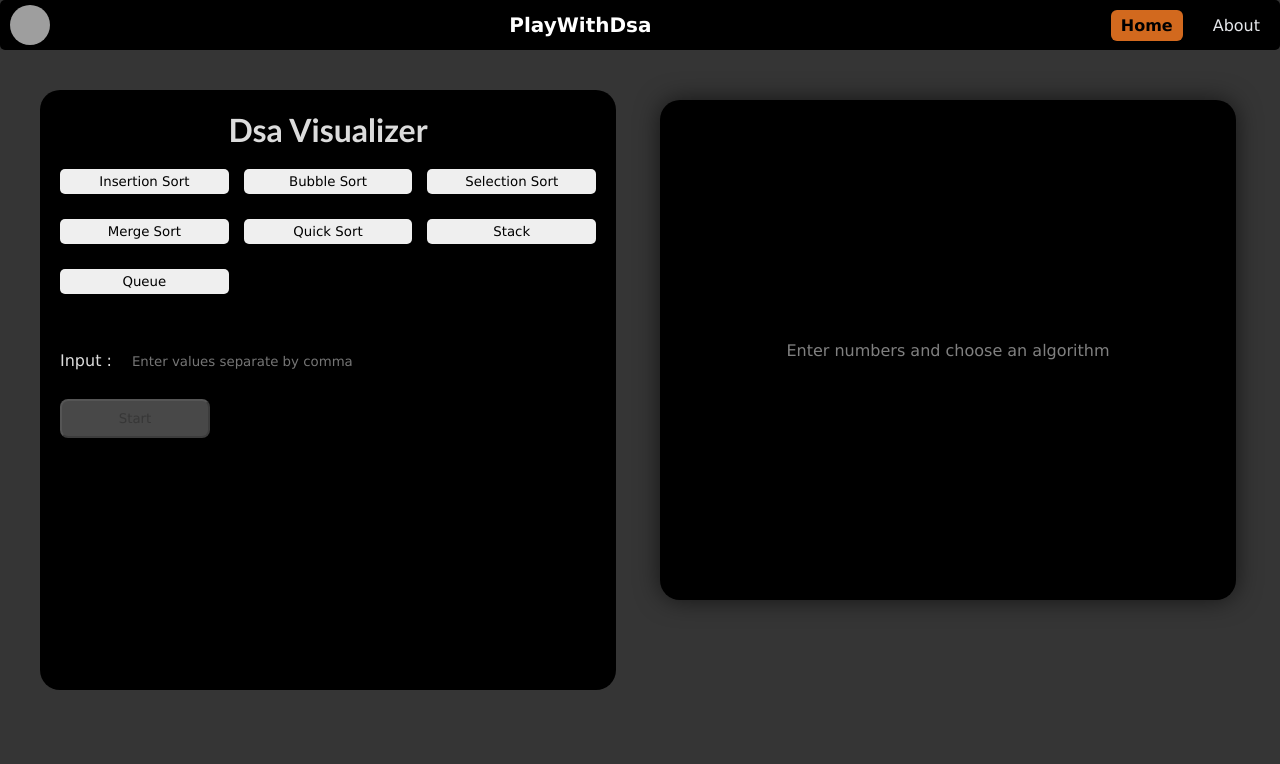
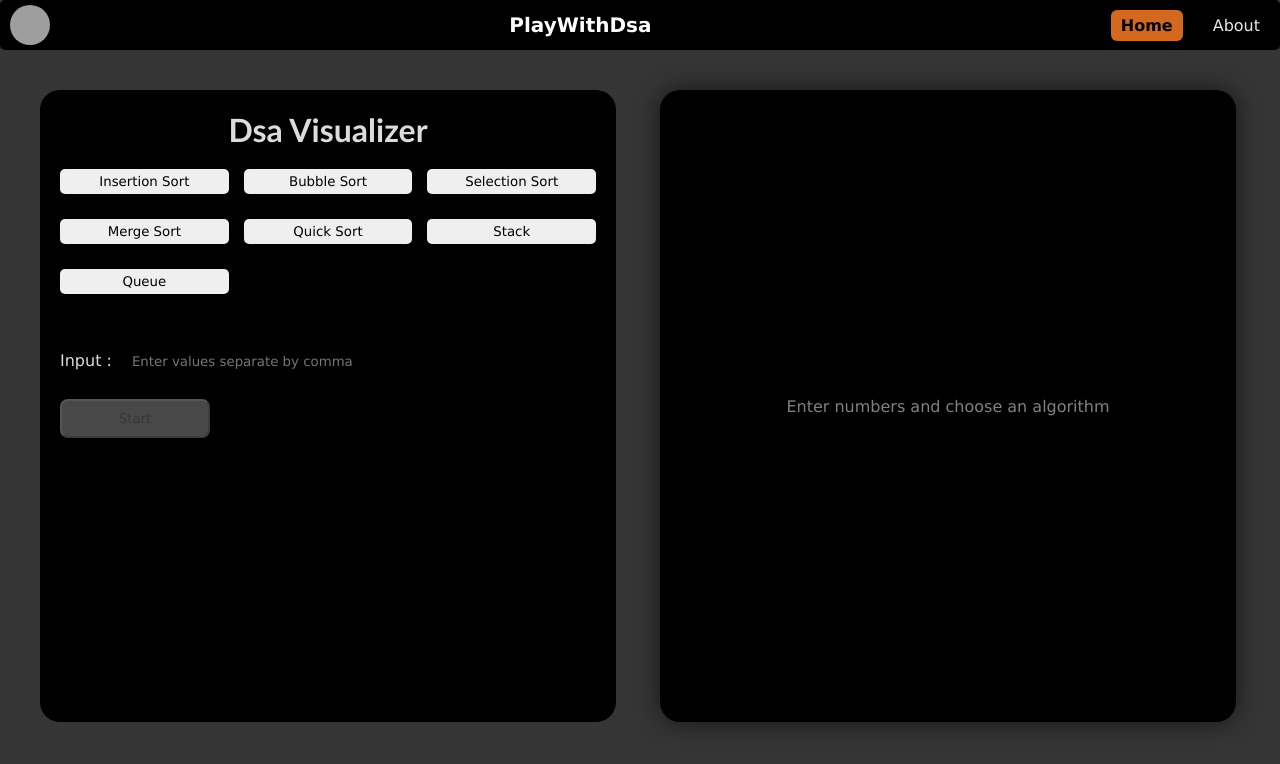
Before and after one commit to navyasura10/dsa-visualizer, a React (Create React App) app: page / in a window 1280 px wide. Shown: the top 764 px of the page. Built offline with nearby package versions, Linux system fonts and the light colour scheme; grey boxes are pictures that could not be loaded.

Commit message:
Updated project with new improvements

```diff
--- a/src/components/cssfiles/Card.css
+++ b/src/components/cssfiles/Card.css
@@ -58,7 +58,7 @@
 @media (min-Width:768px) {
     .container {
         width: 90%;
-        min-height: 75%;
+        min-height: 79%;
         margin-left: 40px;
         margin-top: 40px;
         padding: 20px;
--- a/src/components/cssfiles/Navbar.css
+++ b/src/components/cssfiles/Navbar.css
@@ -23,6 +23,7 @@ body {
     padding: 5px 10px;
     position: sticky;
     top: 0;
+    z-index: 12000;
 }
 
 .title {
--- a/src/components/cssfiles/Queue.css
+++ b/src/components/cssfiles/Queue.css
@@ -179,6 +179,8 @@
         min-width: 80%;
         min-height: 79%;
         padding: 40px;
+        padding-bottom: 0px;
+        margin-top: 40px;
         margin-left: 20px;
         margin-right: 40px;
     }
--- a/src/components/cssfiles/Stack.css
+++ b/src/components/cssfiles/Stack.css
@@ -231,6 +231,7 @@
     .stack-outer-container {
         flex-direction: row;
         max-width: 92%;
+        min-height: 79%;
         margin-top: 40px;
         margin-left: 20px;
         padding-bottom: 5px;
--- a/src/components/cssfiles/Visualizer.css
+++ b/src/components/cssfiles/Visualizer.css
@@ -98,8 +98,8 @@
 
 /*   bar styles */
 .visual-item.current {
-    border: 3px solid rgb(221, 204, 19);
-    box-shadow: 0 0 10px rgba(247, 242, 242, 0.6);
+    border: 3px solid rgb(232, 231, 223);
+    box-shadow: 0 0 10px rgba(243, 208, 208, 0.406);
     transform: scale(1.1);
 }
 
@@ -168,7 +168,7 @@
 @media (min-width:768px) {
     .visualizercontainer {
         width: 90%;
-        height: 500px;
-        margin-top: 50px;
+        min-height: 79%;
+        margin-top: 40px;
     }
 }
```
